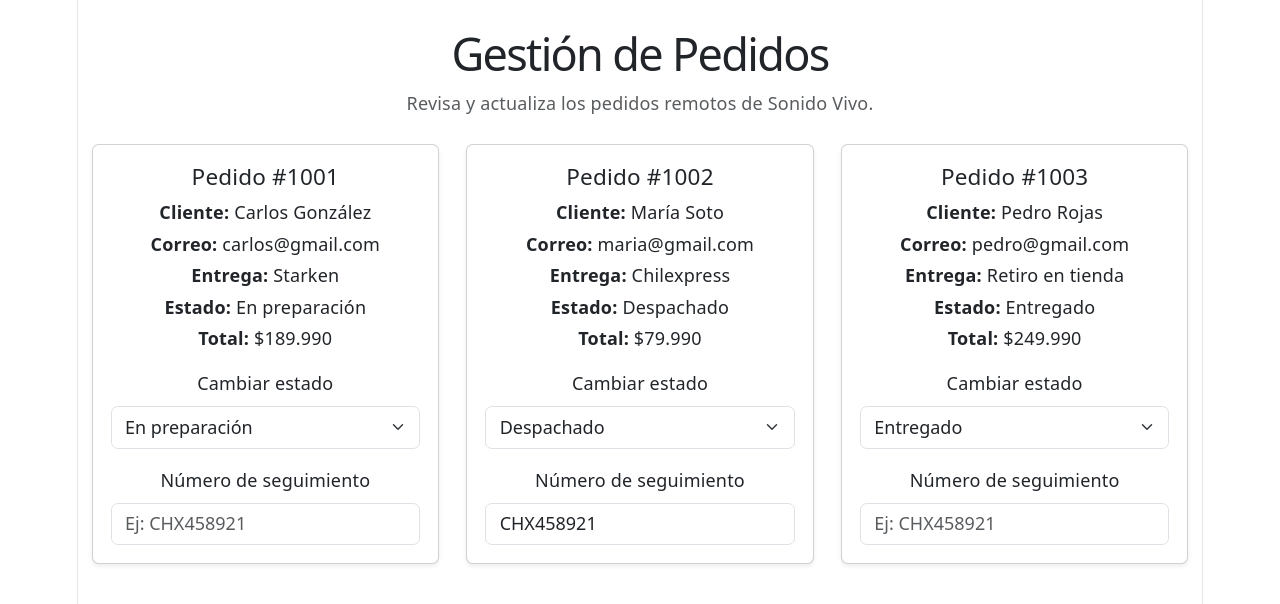
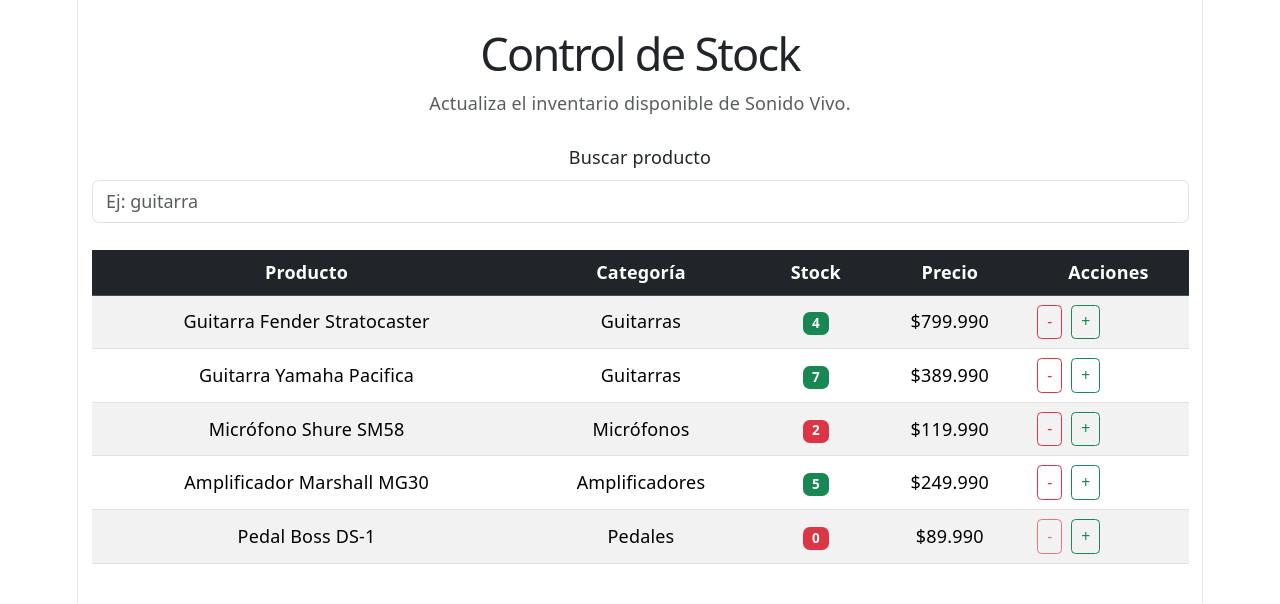
Before and after one commit to JavierJara95/ProyectoTiendaSonidoVivo, a React app in the folder frontend/: page / in a window 1280 px wide. Shown: the top 604 px of the page. Built offline with nearby package versions, Linux system fonts and the light colour scheme; the HTML template or start-up script is replaced by a standard one.

Commit message:
tests de stock
creacion de contenido de stocks y tests asociados

```diff
--- a/frontend/src/App.jsx
+++ b/frontend/src/App.jsx
@@ -1,8 +1,9 @@
-import GestionPedidosPage from "./pages/vendedor/GestionPedidosPage"
+
+import ControlStockPage from "./pages/vendedor/ControlStockPage"
 
 function App() {
   return (
-    <GestionPedidosPage />
+    <ControlStockPage />
   )
 }
 
--- a/frontend/src/components/vendedor/StockRow.jsx
+++ b/frontend/src/components/vendedor/StockRow.jsx
@@ -0,0 +1,46 @@
+function StockRow({ producto, onAumentar, onDisminuir }) {
+  const stockBajo = producto.stock <= 2
+
+  return (
+    <tr>
+      <td>{producto.nombre}</td>
+
+      <td>{producto.categoria}</td>
+
+      <td>
+        <span
+          className={
+            stockBajo
+              ? "badge bg-danger"
+              : "badge bg-success"
+          }
+        >
+          {producto.stock}
+        </span>
+      </td>
+
+      <td>${producto.precio.toLocaleString("es-CL")}</td>
+
+      <td>
+        <div className="d-flex gap-2">
+          <button
+            className="btn btn-outline-danger btn-sm"
+            onClick={() => onDisminuir(producto.id)}
+            disabled={producto.stock === 0}
+          >
+            -
+          </button>
+
+          <button
+            className="btn btn-outline-success btn-sm"
+            onClick={() => onAumentar(producto.id)}
+          >
+            +
+          </button>
+        </div>
+      </td>
+    </tr>
+  )
+}
+
+export default StockRow
--- /dev/null
+++ b/frontend/src/data/productos.js
@@ -0,0 +1,37 @@
+export const productosIniciales = [
+  {
+    id: 1,
+    nombre: "Guitarra Fender Stratocaster",
+    categoria: "Guitarras",
+    stock: 4,
+    precio: 799990
+  },
+  {
+    id: 2,
+    nombre: "Guitarra Yamaha Pacifica",
+    categoria: "Guitarras",
+    stock: 7,
+    precio: 389990
+  },
+  {
+    id: 3,
+    nombre: "Micrófono Shure SM58",
+    categoria: "Micrófonos",
+    stock: 2,
+    precio: 119990
+  },
+  {
+    id: 4,
+    nombre: "Amplificador Marshall MG30",
+    categoria: "Amplificadores",
+    stock: 5,
+    precio: 249990
+  },
+  {
+    id: 5,
+    nombre: "Pedal Boss DS-1",
+    categoria: "Pedales",
+    stock: 0,
+    precio: 89990
+  }
+]
--- a/frontend/src/pages/vendedor/ControlStockPage.jsx
+++ b/frontend/src/pages/vendedor/ControlStockPage.jsx
@@ -0,0 +1,107 @@
+import { useState } from "react"
+import { productosIniciales } from "../../data/productos"
+import StockRow from "../../components/vendedor/StockRow"
+
+function ControlStockPage() {
+  const [productos, setProductos] = useState(productosIniciales)
+  const [busqueda, setBusqueda] = useState("")
+
+  const aumentarStock = (id) => {
+    setProductos((productosActuales) =>
+      productosActuales.map((producto) =>
+        producto.id === id
+          ? {
+              ...producto,
+              stock: producto.stock + 1
+            }
+          : producto
+      )
+    )
+  }
+
+  const disminuirStock = (id) => {
+    setProductos((productosActuales) =>
+      productosActuales.map((producto) =>
+        producto.id === id && producto.stock > 0
+          ? {
+              ...producto,
+              stock: producto.stock - 1
+            }
+          : producto
+      )
+    )
+  }
+
+  const productosFiltrados = productos.filter((producto) =>
+    producto.nombre
+      .toLowerCase()
+      .includes(busqueda.toLowerCase())
+  )
+
+  return (
+    <div className="container py-4">
+
+      <div className="mb-4">
+        <h1>Control de Stock</h1>
+
+        <p className="text-muted">
+          Actualiza el inventario disponible de Sonido Vivo.
+        </p>
+      </div>
+
+      <div className="mb-4">
+        <label
+          htmlFor="buscarProducto"
+          className="form-label"
+        >
+          Buscar producto
+        </label>
+
+        <input
+          id="buscarProducto"
+          type="text"
+          className="form-control"
+          placeholder="Ej: guitarra"
+          value={busqueda}
+          onChange={(e) => setBusqueda(e.target.value)}
+        />
+      </div>
+
+      <div className="table-responsive">
+        <table className="table table-striped table-hover align-middle">
+
+          <thead className="table-dark">
+            <tr>
+              <th>Producto</th>
+              <th>Categoría</th>
+              <th>Stock</th>
+              <th>Precio</th>
+              <th>Acciones</th>
+            </tr>
+          </thead>
+
+          <tbody>
+            {productosFiltrados.map((producto) => (
+              <StockRow
+                key={producto.id}
+                producto={producto}
+                onAumentar={aumentarStock}
+                onDisminuir={disminuirStock}
+              />
+            ))}
+          </tbody>
+
+        </table>
+      </div>
+
+      {productosFiltrados.length === 0 && (
+        <div className="alert alert-warning">
+          No se encontraron productos.
+        </div>
+      )}
+
+    </div>
+  )
+}
+
+export default ControlStockPage
```
Also changed, not shown: 2 other files (tests, documents, lock files or other folders).
